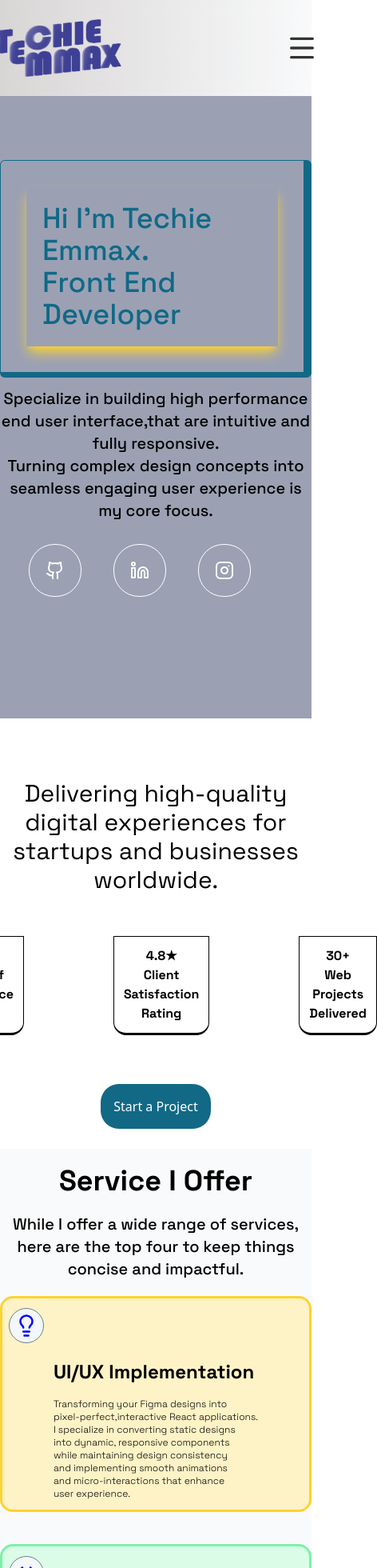
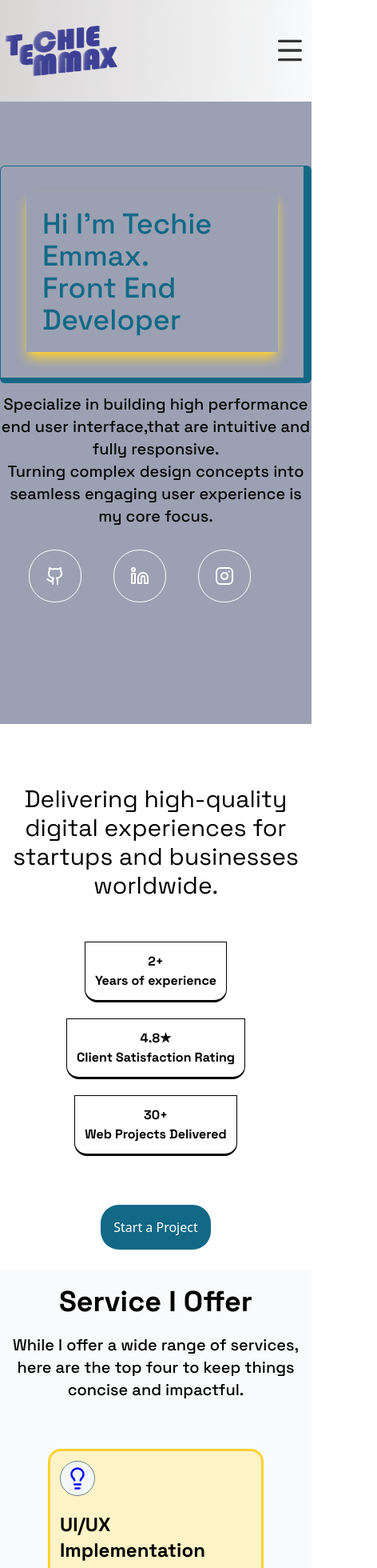
Before and after one commit to techie-emmax/Portfolio, a React (Vite) app: page / in a window 390 px wide. Shown: the top 1960 px of the page at 80% size, 472 px wide, since content can reach past the window. Built offline with nearby package versions, Linux system fonts and the light colour scheme.

Commit message:
fix: on responsiveness 2

```diff
--- a/src/Components/Navbar.jsx
+++ b/src/Components/Navbar.jsx
@@ -12,9 +12,9 @@ const Navbar = () => {
   const [isMenuButton, setIsMenuButton] = useState(false);
   const [open,setOpen] = useState(false);
   return (
-    <div className="sticky top-0 flex flex-row justify-center bg-linear-to-r from-[#d8d5d5] to-gray-250 backdrop-blur-lg p-6 md:p-5 gap-[60%] md:gap-[28%] w-full">
-      <img src="emerald creative logo.png" className="w-40 " alt="Logo" />
-      <div className="hidden md:flex md:flex-row ml-5 md:gap-20 bg-amber-50 px-15 border border-gray-100 rounded-4xl">
+    <div className="sticky top-0 flex flex-row justify-center bg-linear-to-r from-[#d8d5d5] to-gray-250 backdrop-blur-lg p-8 md:p-5 gap-[60%] md:gap-[28%] w-full">
+      <img src="emerald creative logo.png" className="w-35 md:w-40 " alt="Logo" />
+      <div className="hidden md:flex md:flex-row ml-5 md:gap-20 bg-amber-50 p-15 border border-gray-100 rounded-4xl">
 
         <NavLink
           to="/"
--- a/src/Pages/Home.jsx
+++ b/src/Pages/Home.jsx
@@ -57,7 +57,7 @@ const Home = () => {
           Delivering high-quality digital experiences for startups and
           businesses worldwide.
         </h2>
-        <span className="flex flex-row justify-center space-x-28">
+        <span className="flex flex-col md:flex-row md:justify-center items-center space-y-5 md:space-x-28">
           <p className="border border-b-3 rounded-b-2xl p-3 text-center font-Space-grotesk font-bold">
             2+
             <br />
--- a/src/Pages/Service.jsx
+++ b/src/Pages/Service.jsx
@@ -11,9 +11,9 @@ const Service = () => {
                 keep things concise and impactful.
               </span>
             </h2>
-            <div className="flex flex-col md:flex-row justify-center mb-5 mt-5 gap-10">
-              <div className="border-3 bg-amber-100 border-amber-300 flex flex-col items-center justify-start rounded-2xl p-3 text-left">
-                <Lightbulb size={44} color="blue" className="border rounded-full border-[#6a828a] bg-[#f3f7f8] p-1.5 mr-[90%] mb-5"/>
+            <div className="flex flex-col md:flex-row justify-center m-15 md:m-5 gap-10">
+              <div className="border-3 bg-amber-100 border-amber-300 flex flex-col justify-start rounded-2xl p-3 text-left">
+                <Lightbulb size={44} color="blue" className="border rounded-full border-[#6a828a] bg-[#f3f7f8] p-1.5 mr-[65%] md:mr-[90%] mb-5"/>
                 <p className="font-bold font-Space-grotesk text-2xl">
                   UI/UX Implementation
                   <span className="block mt-4 font-light text-xs md:text-xl text-justify">
@@ -48,7 +48,7 @@ const Service = () => {
                 </p>
               </div>
               <div className="border-3 bg-blue-100 border-blue-400 flex flex-col items-center justify-start rounded-2xl p-3 text-left">
-                <AppWindowMac size={44} color="blue" className="border rounded-full border-[#6a828a] bg-[#f3f7f8] p-1.5 mr-[90%] mb-5"/>
+                <AppWindowMac size={44} color="blue" className="border rounded-full border-[#6a828a] bg-[#f3f7f8] p-1.5 mr-[80%] md:mr-[90%] mb-5"/>
                 <p className="font-bold font-Space-grotesk text-2xl">
                   Landing Pages & Websites
                   <span className="block mt-4 font-light text-xs md:text-xl text-justify">
@@ -70,8 +70,8 @@ const Service = () => {
                 </p>
               </div>
             </div>
-            <div className="flex flex-col md:flex-row items-center justify-center gap-10 mb-10">
-              <div className="border-3 bg-red-200 border-red-400 flex flex-col items-center justify-start rounded-2xl p-3 text-left">
+            <div className="flex flex-col md:flex-row items-center justify-center -3 gap-10 mb-10">
+              <div className="border-3 bg-red-200 border-red-400 flex flex-col items-center justify-start rounded-2xl p-8 text-left">
                 <ChartColumnDecreasing size={44} color="blue" className="border rounded-full border-[#6a828a] bg-[#f3f7f8] p-1.5 mr-[90%] mb-5"/>
                 <p className="font-bold font-Space-grotesk text-2xl">
                   Analytics & Dashboards
```
